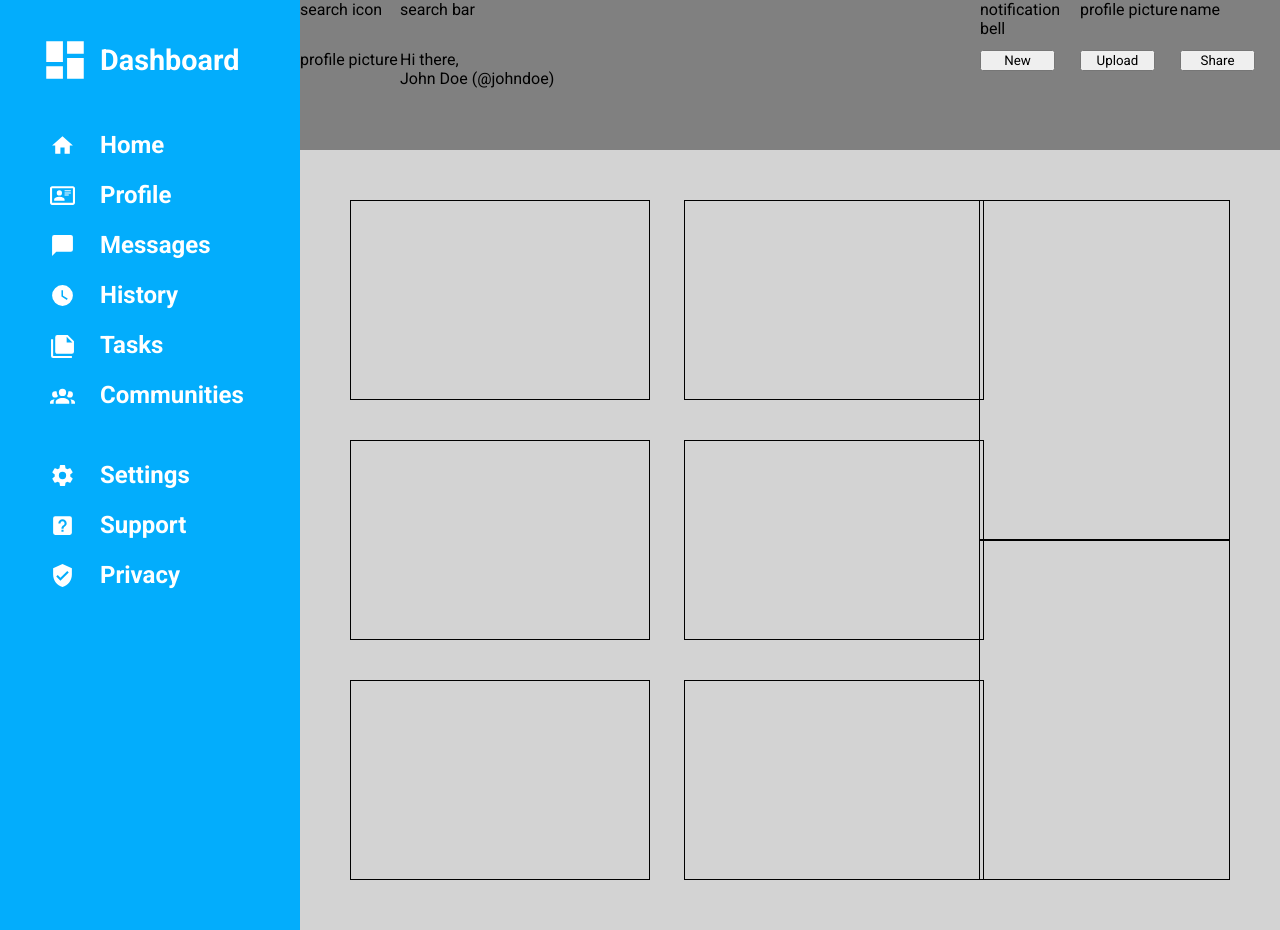
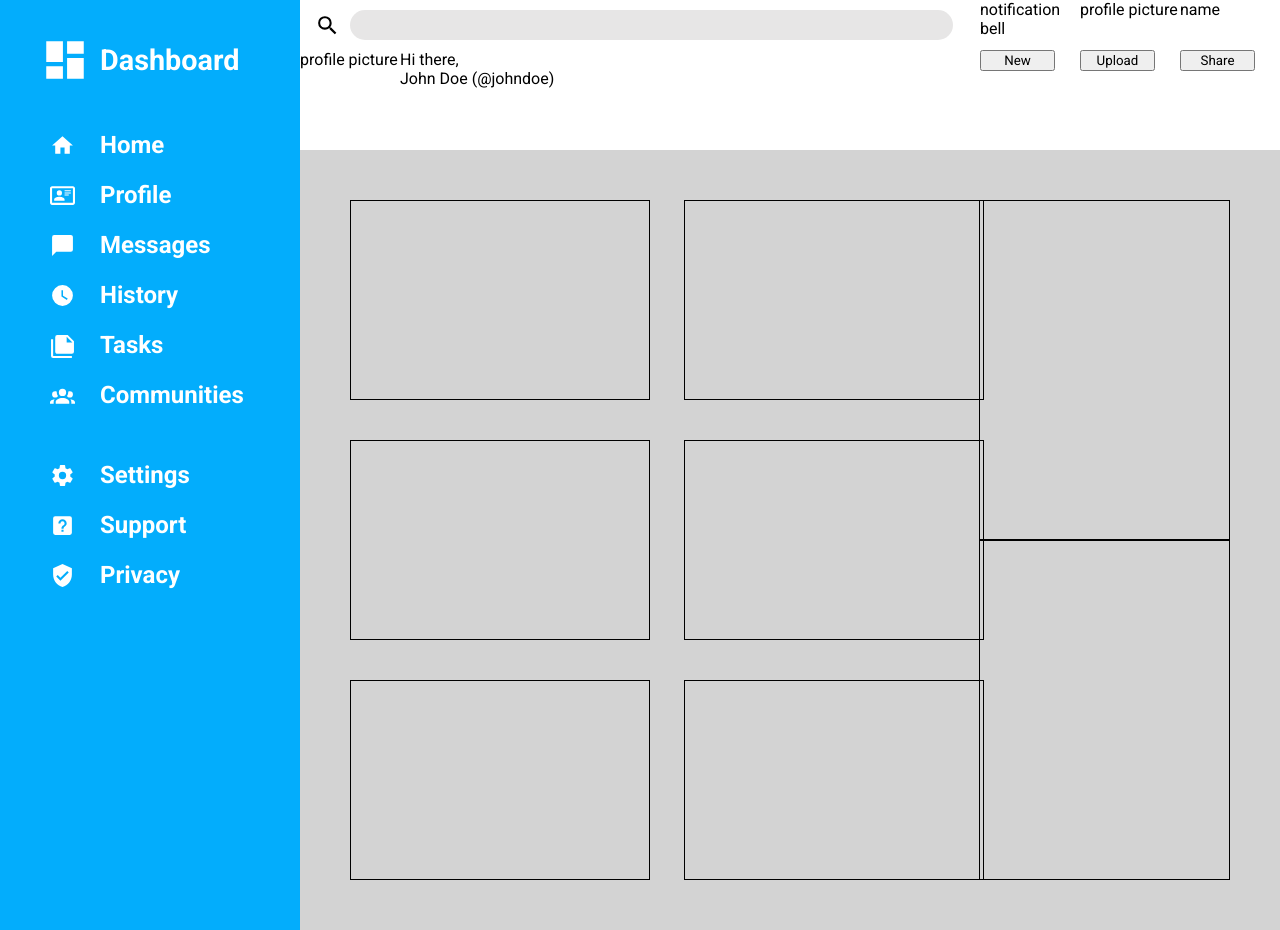
Before and after one commit to BottomToTheTop/admin-dashboard, a plain HTML site: page index.html in a window 1280 px wide. Drawn offline with Linux system fonts and the light colour scheme.

Commit message:
Add search icon and search bar

```diff
--- a/index.html
+++ b/index.html
@@ -10,8 +10,8 @@
     <div class="container">
         <div class="header">
             <div class="search">
-                <div class="search-icon">search icon</div>
-                <div class="search-bar">search bar</div>
+                <img src="icons/magnify.svg" alt="Search Icon" class="search-icon">
+                <textarea class="search-bar"></textarea>
             </div>
             <div class="user-info">
                <div>notification bell</div>
--- a/styles.css
+++ b/styles.css
@@ -18,7 +18,7 @@
 }
 
 .header {
-    background-color: grey;
+    background-color: white;
     display: grid;
     grid-template-columns: 2fr 1fr;
     grid-template-rows: 0.5fr 1fr;
@@ -34,11 +34,6 @@
 .icon {
     justify-self: end;
     padding-right: 25px;
-}
-
-.search {
-    display: grid;
-    grid-template-columns: 100px 1fr;
 }
 
 .user-info {
@@ -121,3 +116,30 @@ img {
 .empty {
     grid-column: 1 / 3;
 }
+
+.search {
+    display: grid;
+    grid-template-columns: 50px 1fr;
+}
+
+.search-icon {
+    filter: invert(0%);
+    justify-self: end;
+    align-self: center;
+    padding-right: 10px;
+}
+
+.search-bar {
+    resize: none;
+    border-radius: 50px;
+    height: 30px;
+    background-color: rgb(231, 230, 230);
+    border: none;
+    padding-left: 10px;
+    padding-top: 8px;
+    align-self: center;
+}
+
+.search-bar:focus {
+    outline: none;
+}
```
